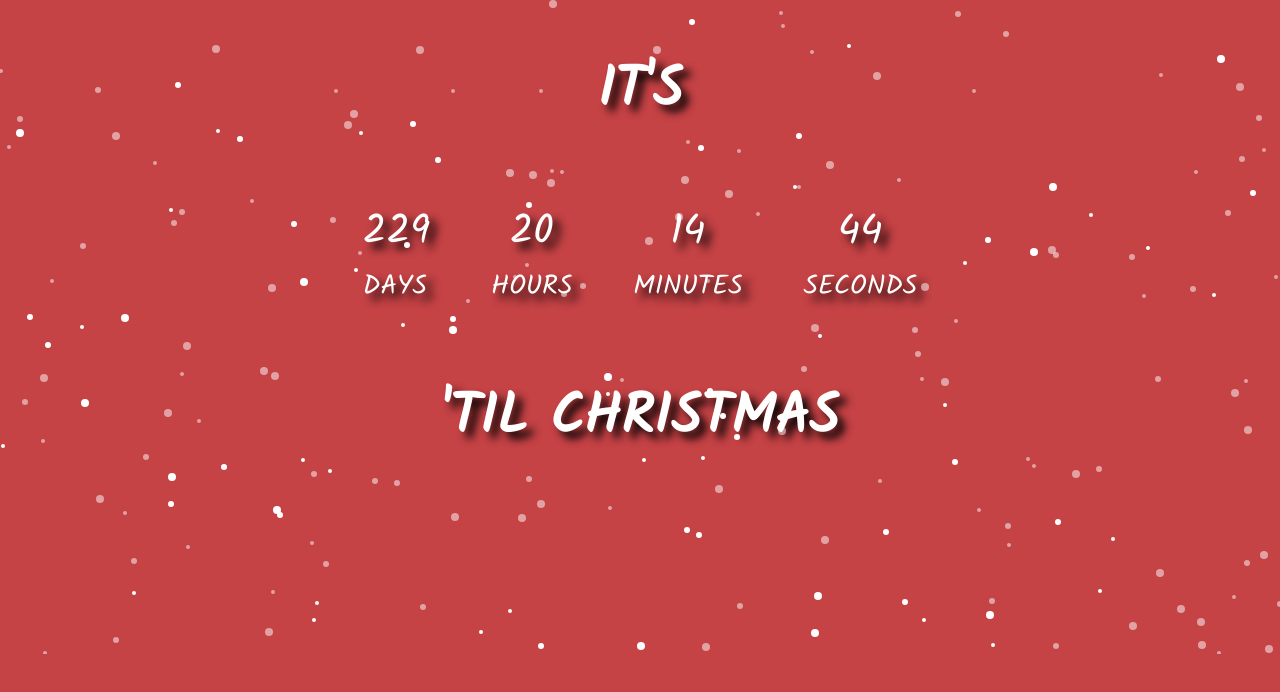
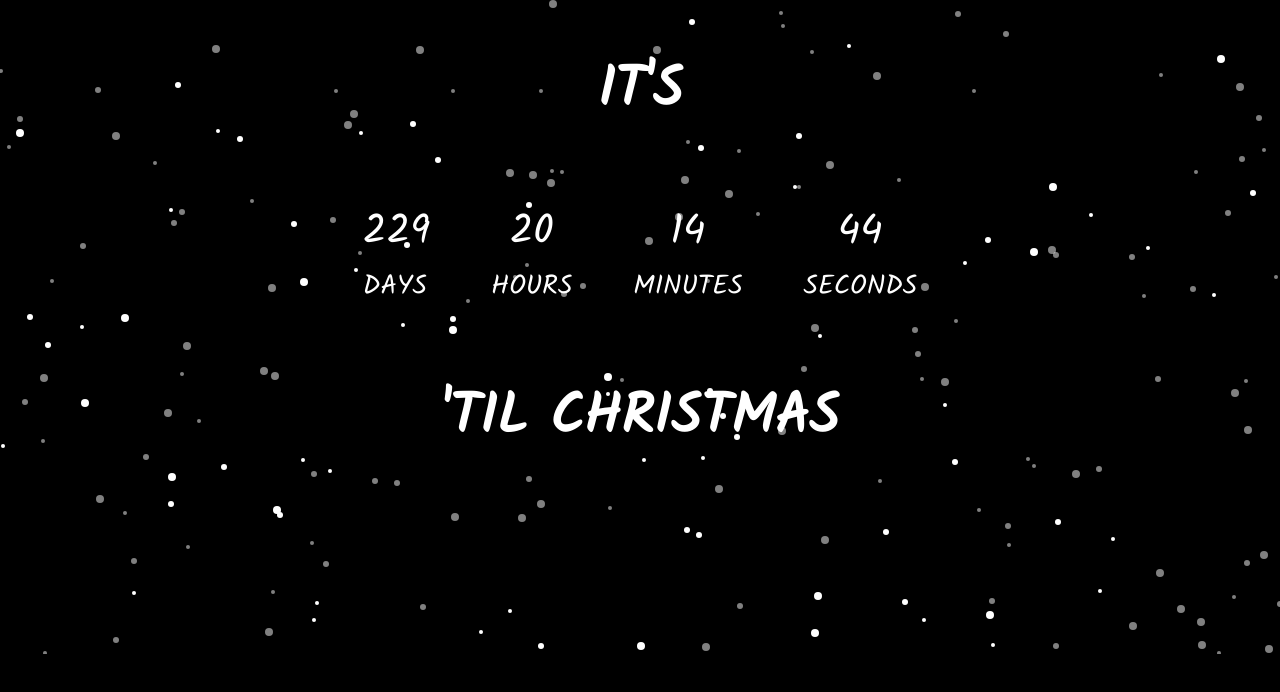
Before and after one commit to TahjPongthorn/21-days-JS-Challenge, a plain HTML site: page CountDownClock/index.html in a window 1280 px wide. Drawn offline with Linux system fonts and the light colour scheme.

Commit message:
changed background color

```diff
--- a/CountDownClock/index.html
+++ b/CountDownClock/index.html
@@ -5,7 +5,7 @@
     <meta charset="UTF-8">
     <meta http-equiv="X-UA-Compatible" content="IE=edge">
     <meta name="viewport" content="width=device-width, initial-scale=1.0">
-    <title>ChristMas Countdown clock</title>
+    <title>Christmas Countdown clock</title>
     <link rel="stylesheet" href="style.css">
     <link href="https://fonts.googleapis.com/css2?family=Kalam&display=swap" rel="stylesheet" type="text/css">
     <link rel="icon" href="./pictures/christmas_icon.png">
--- a/CountDownClock/style.css
+++ b/CountDownClock/style.css
@@ -1,5 +1,5 @@
 body {
-	background-color: #c54245;
+	background-color: #000000;
 
 	text-transform: uppercase;
 	color: white;
```
